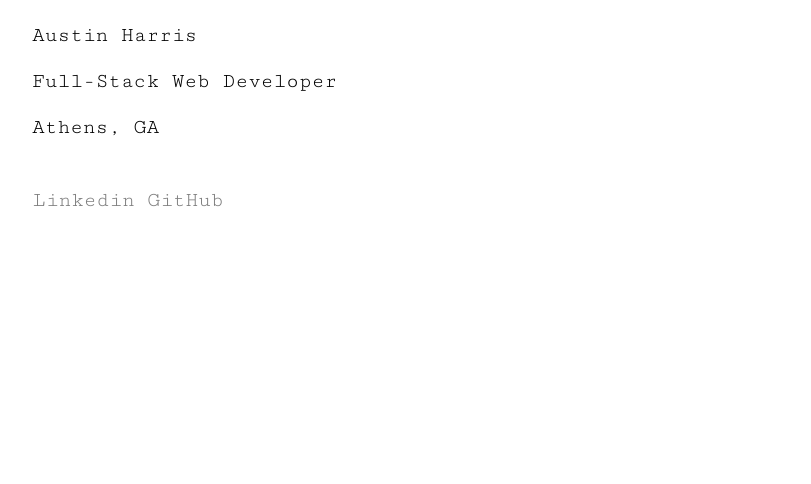
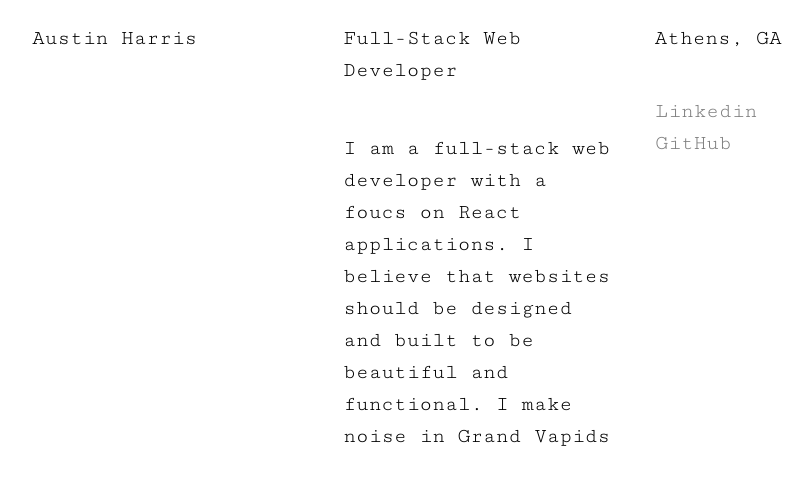
Before and after one commit to loophalen/portfolio, a plain HTML site: page index.html in a window 1280 px wide. Shown: the whole page, without its empty margins (1-812 px from the left). Drawn offline with Linux system fonts and the light colour scheme.

Commit message:
added basic info and styling

```diff
--- a/css/main.css
+++ b/css/main.css
@@ -32,10 +32,28 @@ p{
 }
 
 .grid{
-    display: gird;
+    display: grid;
     grid-template-columns: repeat(4, 1fr);
     grid-column-gap: 35px;
     grid-row-gap: 35px;
     margin: 27px;
     margin-bottom: 124px;
 }
+
+.height {
+    height: 72vh;
+    margin-top: 30px;
+}
+
+.title{
+    grid-column: 1;
+}
+
+/* .title p{
+    position: fixed;
+} */
+
+.about{
+    grid-column: 3/5;
+    height: 55vh;
+}
--- a/index.html
+++ b/index.html
@@ -20,13 +20,17 @@
                 <p>Austin Harris</p>
             </div>
             <div class="postion">
-                <p>Full-Stack Web Developer</p>
+                <p>Full-Stack Web Developer</p><br>
+                <p>I am a full-stack web developer with a foucs on React applications. I believe that websites should be designed and built to be beautiful and functional.
+                    I make noise in <a href="http://www.grandvapids.com/">Grand Vapids</a>
+
+                </p>
             </div>
             <div class="about">
                 <p>Athens, GA</p>
                 <p class="p50"><br>
-                    <a target="_blank" href="https://www.linkedin.com/in/austin-harris-/">Linkedin</a>
-                    <a target="_blank" href="https://github.com/loophalen">GitHub</a>
+                    <a target="_blank" href="https://www.linkedin.com/in/austin-harris-/">Linkedin</a><br>
+                    <a target="_blank" href="https://github.com/loophalen">GitHub</a><br>
 
                 </p>
             </div>
```
